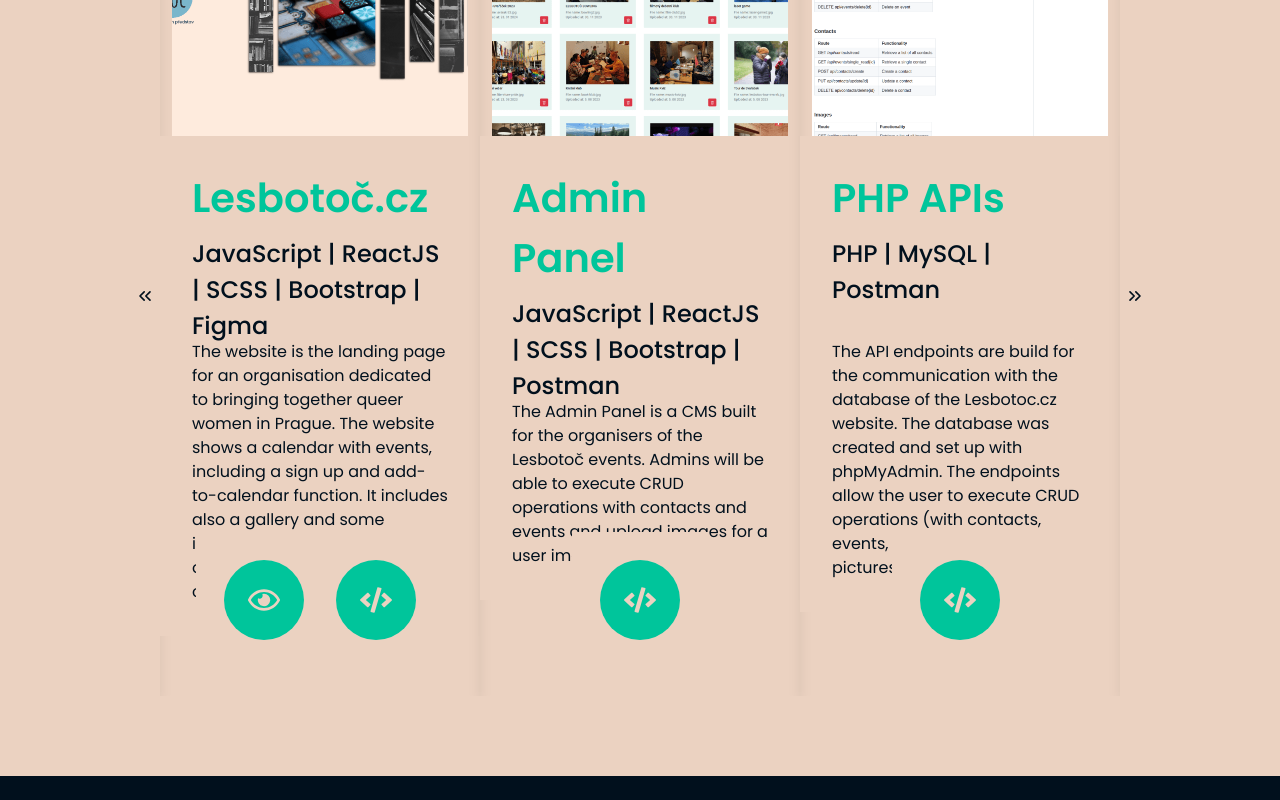
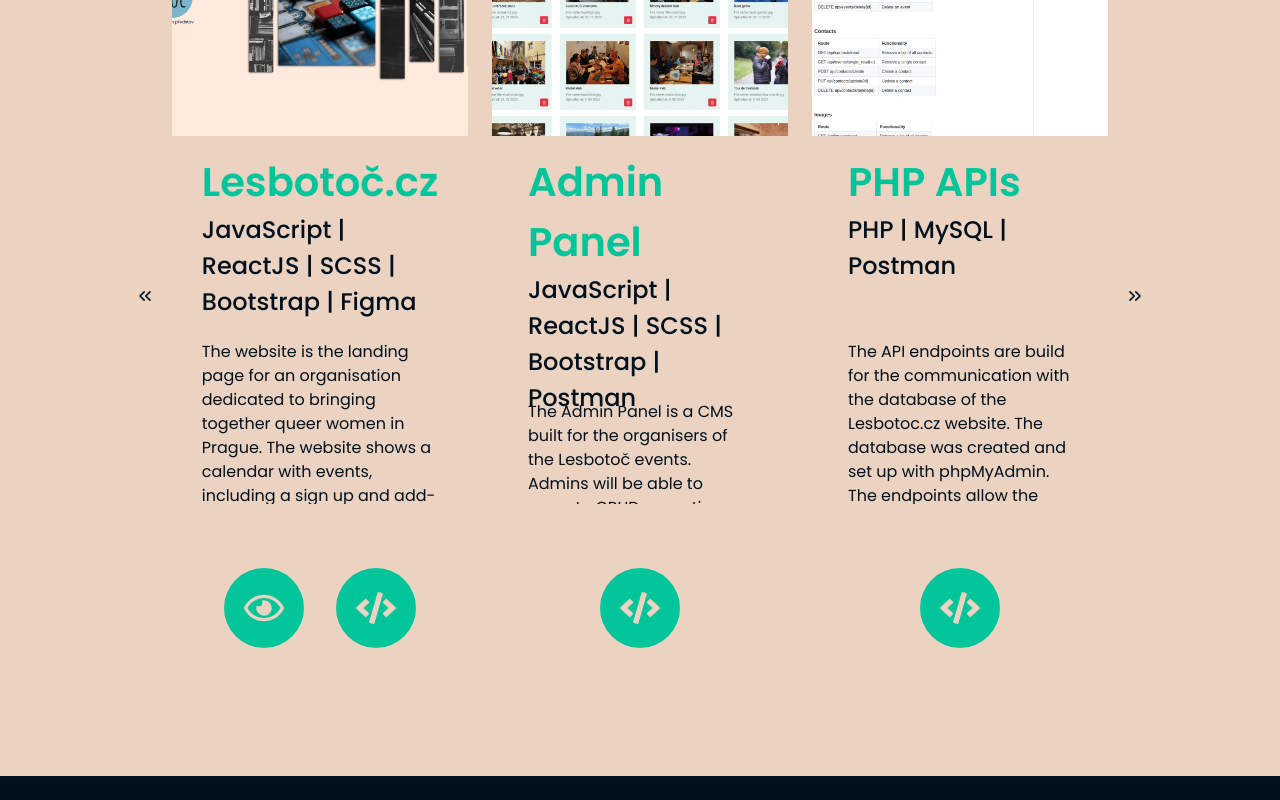
Before and after one commit to queuing4oranges/portfolio, a React (Create React App) app: page / in a window 1280 px wide. Shown: the part 1180-1980 px from the top of the page. Built offline with nearby package versions, Linux system fonts and the light colour scheme; a web font is replaced by a local one.

Commit message:
Customize styling of carousel

```diff
--- a/src/components/Projects/Carousel.js
+++ b/src/components/Projects/Carousel.js
@@ -65,28 +65,26 @@
 	return (
 		<Slider {...settings}>
 			{cards.map((card, idx) => (
-				<div key={idx} className="cards-container shadow-lg flex flex-col items-center h-96 relative">
-					<div className='flex-grow'>
-						<div>
-							<img className="w-full object-cover px-3" src={card.image} alt={card.title} />
-						</div>
+				<div key={idx} className="cards-container">
+					<div className='image-content'>
+						<img className="w-full object-cover px-3" src={card.image} alt={card.title} />
+					</div>
 
-						<div className="flex flex-col justify-between bg-light [padding:2rem]">
-							<h3 className='text-accent font-semibold text-2xl'>{card.title}</h3>
-							<h4 className="font-medium text-dark my-2 flex items-base text-md h-24">{card.tech}</h4>
-							<p className="flex-grow">{card.description}</p>
-						</div>
+					<div className="description-content">
+						<h3 className='text-accent font-semibold text-2xl'>{card.title}</h3>
+						<h4 className="font-medium text-dark text-md h-24">{card.tech}</h4>
+						<p className="">{card.description}</p>
 					</div>
-					<div className='flex justify-center bg-light p-3 m-5 absolute [bottom:0.5rem]'>
+					<div className='button-content'>
 						{card.live &&
 							<a href={card.live} target="_blank" rel="noreferrer" title='See live'>
-								<button className='flex justify-center items-center bg-accent hover:bg-hover text-light font-bold py-2 px-4 m-4 rounded'>
+								<button className='bg-accent hover:bg-hover text-light font-bold rounded'>
 									<FaRegEye />
 									<span>Live</span>
 								</button></a>
 						}
 						<a href={card.github} target="_blank" rel="noreferrer" title='Look at the Code'>
-							<button className='flex justify-center items-center bg-accent hover:bg-hover text-light font-bold py-2 px-4 m-4 rounded'>
+							<button className='bg-accent hover:bg-hover text-light font-bold rounded'>
 								<FaCode />
 								<span>Code</span>
 							</button>
--- a/src/components/Projects/carousel.scss
+++ b/src/components/Projects/carousel.scss
@@ -1,17 +1,44 @@
-// .slider-container {
 .cards-container {
-		height: 100% !important;
+	height: 50rem;
+	display: flex !important;
+	flex-direction: column;
+	align-items: center;
+	justify-content: space-between;
+
+	.image-content {
+		height: 16rem;
 	}
-	.slick-slide {
-		height: 50rem;
+
+	.description-content {
+		height: 25rem;
+		padding:  1rem 3rem 0;
+		overflow-y: hidden;
+
+		& p {
+			margin-top: 2rem;
+		}
+	}
+
+	.button-content {
 		display: flex;
-		flex-direction: column;
+		justify-content: center;
+		align-items: center;
+		padding-bottom: 3rem;
+		margin-top: 4rem;
 
 		button {
 			width: 5rem;
 			height: 5rem;
 			border-radius: 50%;
+			display: flex;
+			justify-content: center;
+			align-items: center;
+			margin: auto 1rem;
+
 			transition: width 0.3s, height 0.3s, border-radius 0.3s, padding 0.3s;
+			& svg {
+				font-size: 2.5rem;
+			}
 
 			& span {
 				display: none;
@@ -29,22 +56,7 @@
 				}
 			}
 		}
-
-		> div {
-			height: 100%;
-
-			> div {
-
-				display: flex !important;
-				flex-direction: column;
-				justify-content: space-between !important;
-
 	}
-		}
-	}
-
-	svg {
-		font-size: 2rem;
 }
 
 img {
@@ -55,7 +67,7 @@
 	top: 50vh;
 	color: #01101d;
 }
-// }
+
 
 /* Animation */
 @keyframes fadeIn {
@@ -72,4 +84,20 @@
 		width: 4rem !important;
 		height: 4rem !important;
 	}
+
+	.cards-container {
+		height: 50rem;
 	}
+
+	.description-content {
+		padding: 0.5rem !important;
+
+		& p {
+			margin-top: 0.5rem !important;
+		}
+	}
+
+	.button-content {
+		margin-top: 0 !important;
+	}
+}
```
Lines whose indentation alone changed are shown as unchanged.
